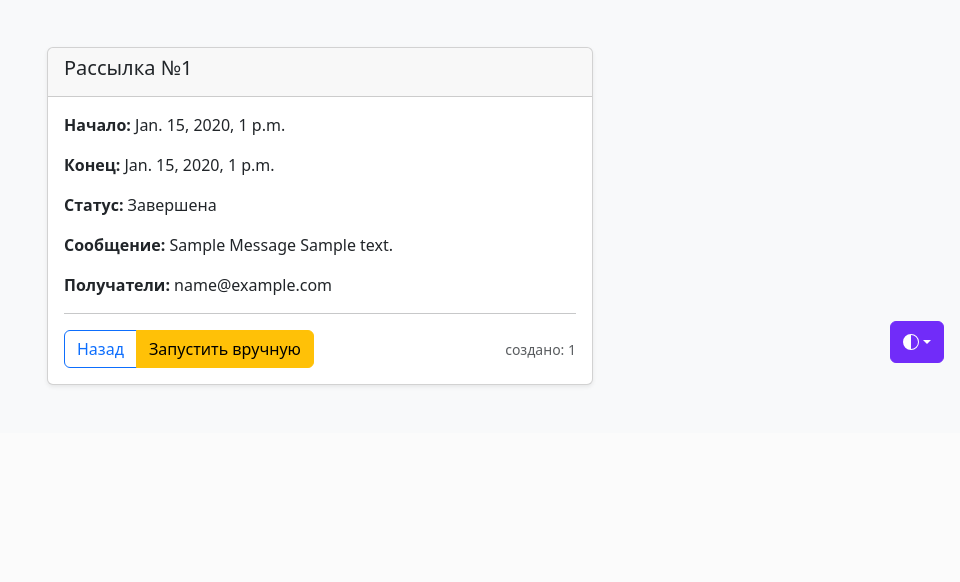
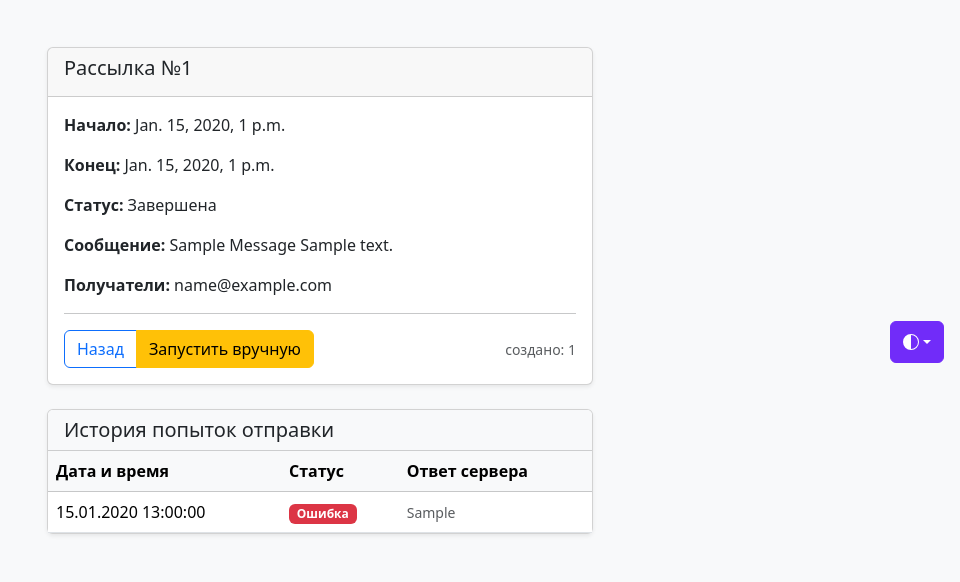
Before and after one commit to GalinaUm/django_web_app, a Django app: page /web_app/mailing/1/ in a window 1280 px wide. Shown: the part 421-1003 px from the top of the page, without its empty margins (320-1280 px from the left). Before the commit the page ends 808 px from the top, so only its background shows below. Run offline with Django 5.2, Linux system fonts and the light colour scheme; tables that the repository leaves empty hold one stand-in row (values such as "Sample post"); some libraries are stand-ins or nearby versions.

Commit message:
mailing_tail_mailing_attempts_story

```diff
--- a/web_app/models.py
+++ b/web_app/models.py
@@ -44,7 +44,12 @@ class Message(models.Model):
 
 
 class MailingAttempt(models.Model):
-    mailing = models.ForeignKey('Mailing', on_delete=models.CASCADE, verbose_name='Рассылка')
+    mailing = models.ForeignKey(
+        'Mailing',
+        on_delete=models.CASCADE,
+        related_name='attempts',
+        verbose_name='Рассылка'
+    )
     attempt_time = models.DateTimeField(auto_now_add=True, verbose_name='Время попытки')
     status = models.CharField(
         max_length=20,
--- a/web_app/templates/web_app/mailing_detail.html
+++ b/web_app/templates/web_app/mailing_detail.html
@@ -17,7 +17,7 @@
                         <p class="card-text"><strong>Сообщение:</strong> {{ object.message }}</p>
                         <p class="card-text"><strong>Получатели:</strong>
                             {% for recipient in object.recipients.all %}
-                                {{ recipient.email }}{% if not forloop.last %}, {% endif %}
+                            {{ recipient.email }}{% if not forloop.last %}, {% endif %}
                             {% endfor %}
                         </p>
 
@@ -25,14 +25,58 @@
 
                         <div class="d-flex justify-content-between align-items-center">
                             <div class="btn-group">
-                                <a class="btn btn-outline-primary" href="{% url 'web_app:mailing_list' %}" role="button">Назад</a>
+                                <a class="btn btn-outline-primary" href="{% url 'web_app:mailing_list' %}"
+                                   role="button">Назад</a>
 
-                                <a href="{% url 'web_app:mailing_start' object.pk %}" class="btn btn-warning">Запустить вручную</a>
+                                <a href="{% url 'web_app:mailing_start' object.pk %}" class="btn btn-warning">Запустить
+                                    вручную</a>
                             </div>
                             <small class="text-body-secondary">создано: {{ object.id }}</small>
                         </div>
                     </div>
                 </div>
+
+                <!-- НОВЫЙ БЛОК: История попыток -->
+                <div class="card shadow-sm mt-4">
+                    <div class="card-header bg-light">
+                        <h5 class="mb-0">История попыток отправки</h5>
+                    </div>
+                    <div class="card-body p-0">
+                        <div class="table-responsive">
+                            <table class="table table-hover mb-0">
+                                <thead class="table-light">
+                                <tr>
+                                    <th>Дата и время</th>
+                                    <th>Статус</th>
+                                    <th>Ответ сервера</th>
+                                </tr>
+                                </thead>
+                                <tbody>
+                                {% for attempt in object.attempts.all %}
+                                <tr>
+                                    <td>{{ attempt.attempt_time|date:"d.m.Y H:i:s" }}</td>
+                                    <td>
+                                        {% if attempt.status == 'Успешно' %}
+                                        <span class="badge bg-success">Успешно</span>
+                                        {% else %}
+                                        <span class="badge bg-danger">Ошибка</span>
+                                        {% endif %}
+                                    </td>
+                                    <td class="text-muted"><small>{{ attempt.server_response }}</small></td>
+                                </tr>
+                                {% empty %}
+                                <tr>
+                                    <td colspan="3" class="text-center py-3 text-muted">
+                                        Попыток отправки еще не зафиксировано
+                                    </td>
+                                </tr>
+                                {% endfor %}
+                                </tbody>
+                            </table>
+                        </div>
+                    </div>
+                </div>
+                <!-- Конец нового блока -->
             </div>
         </div>
     </div>
```
